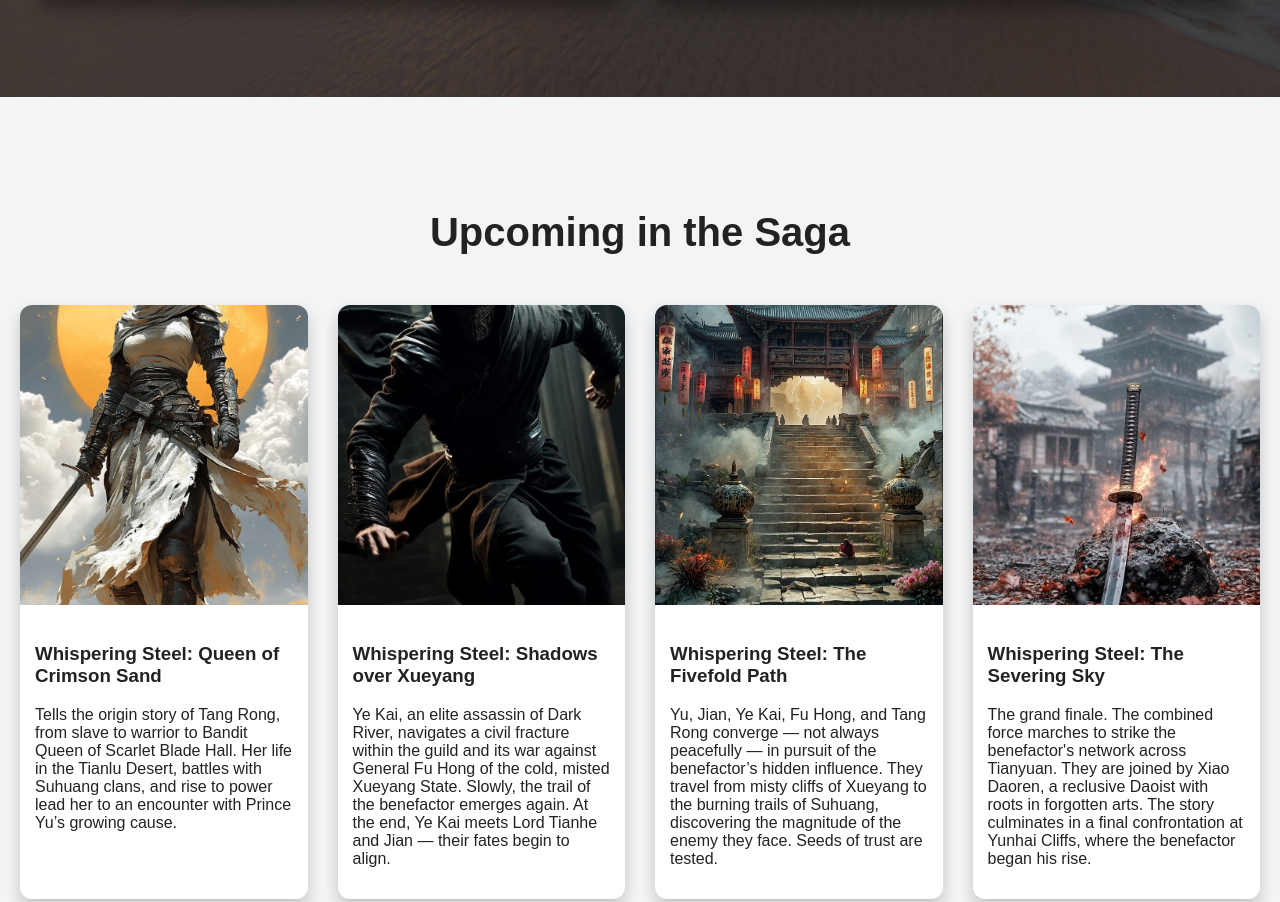
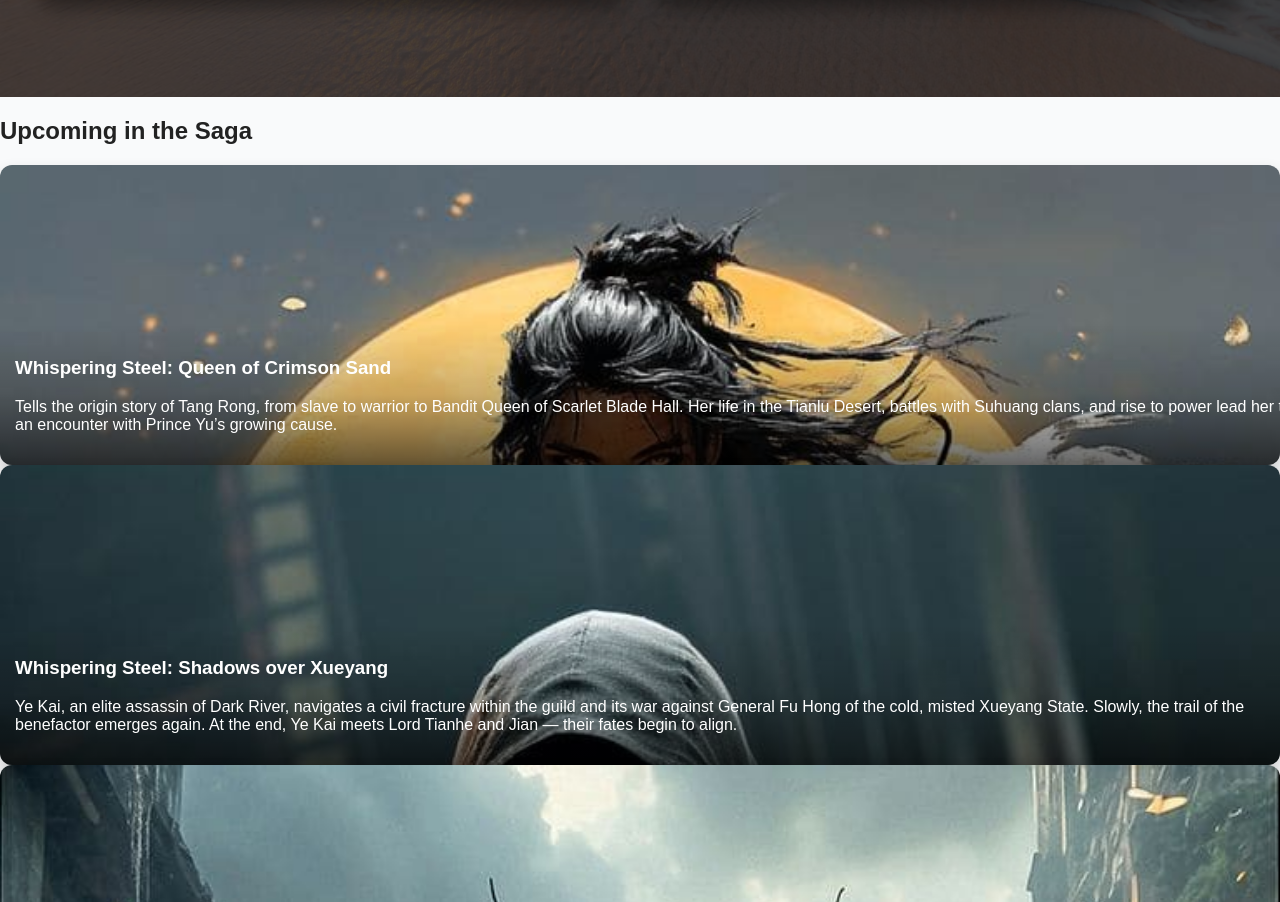
Before and after one commit to stanleynyakundi/Stanley-s-portfolio, a plain HTML site: page novels.html in a window 1280 px wide. Shown: the part 1451-2353 px from the top of the page. Drawn offline with Linux system fonts and the light colour scheme.

Commit message:
Update novels.html

```diff
--- a/novels.html
+++ b/novels.html
@@ -182,39 +182,44 @@
     }
 
     /* Upcoming Saga */
-    .upcoming-saga {
-      padding: 80px 20px;
-      background: #f3f4f6;
-    }
-
-    .upcoming-saga h2 {
-      text-align: center;
-      font-size: 2.5rem;
-      margin-bottom: 50px;
-    }
-
-    .upcoming-grid {
-      display: grid;
-      grid-template-columns: repeat(auto-fit,minmax(250px,1fr));
-      gap: 30px;
-    }
-
     .upcoming-card {
-      background: white;
+  position: relative;
   border-radius: 12px;
   overflow: hidden;
+  height: 300px; /* fixed height like before */
   box-shadow: 0 8px 16px rgba(0,0,0,0.2);
+  cursor: pointer;
 }
 
 .upcoming-card img {
+  position: absolute;
+  top: 0;
+  left: 0;
   width: 100%;
-      height: 300px;
-      object-fit: cover;
+  height: 100%;
+  object-fit: cover;       /* fill like current saga cards */
+  object-position: top;    /* prioritize upper body/head */
+  transition: transform 0.5s;
+}
+
+.upcoming-card:hover img {
+  transform: scale(1.05);
 }
 
 .upcoming-card .content {
+  position: absolute;
+  bottom: 0;
+  width: 100%;
   padding: 15px;
+  background: linear-gradient(
+    to top,
+    rgba(0,0,0,0.6),
+    rgba(0,0,0,0.2),
+    transparent
+  );
+  color: white;
 }
+
 
     /* Beyond Whispering Steel */
     .beyond {
```
Lines whose indentation alone changed are shown as unchanged.
